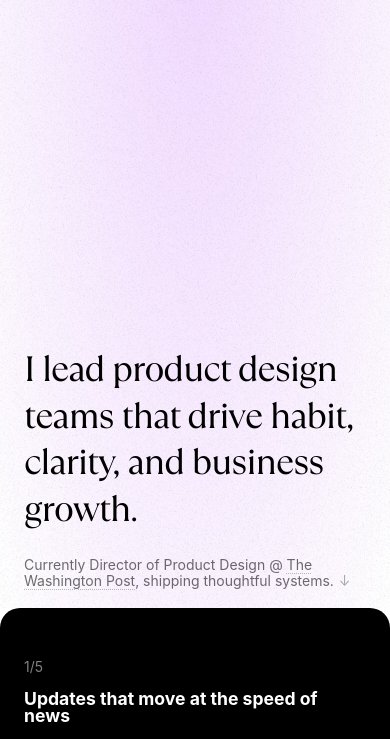
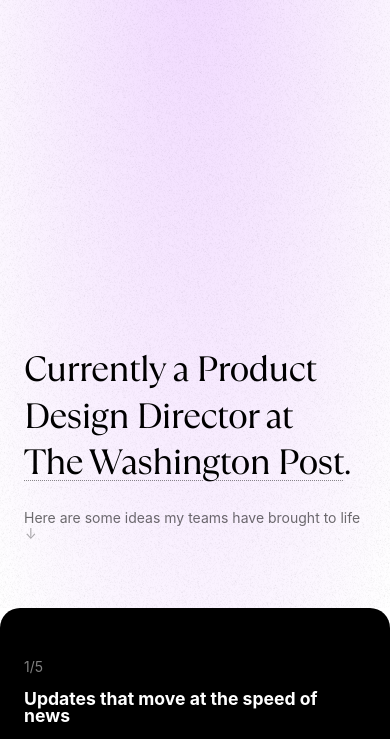
Before and after one commit to pbest/pbest.github.io, a plain HTML site: page index.html in a window 390 px wide. Shown: the part 76-815 px from the top of the page. Drawn offline with Linux system fonts and the light colour scheme; files whose address does not match are found by name.

Commit message:
revert (mobile is broken)

```diff
--- a/index.html
+++ b/index.html
@@ -136,9 +136,10 @@ observer.observe(document.querySelector('.content--sticky'));
                 <div class="Grid-cell u-posRelative">
                     <div class="u-lg-size10of12 MainText-text MainText-text--home">
                         <h2 class="H2 u-colorBlack LoadIn js-way-mainText">
-                            I lead product design teams that drive habit, clarity, and business growth.
+                           Currently a Product Design Director at <a href="https://washingtonpost.com" target="_blank">The&nbsp;Washington Post</a>.
+
                         </h2>
-                        <span>Currently Director of Product Design @ <a href="https://washingtonpost.com" target="_blank">The Washington Post</a>, shipping thoughtful systems. <span style="font-size:100%;position:relative;left:1px;margin:0">↓</span></span>
+                        <span>Here are some ideas my teams have brought to life <span style="font-size:100%;position:relative;left:1px;margin:0">↓</span></span>
                     </div>
 
 
```
